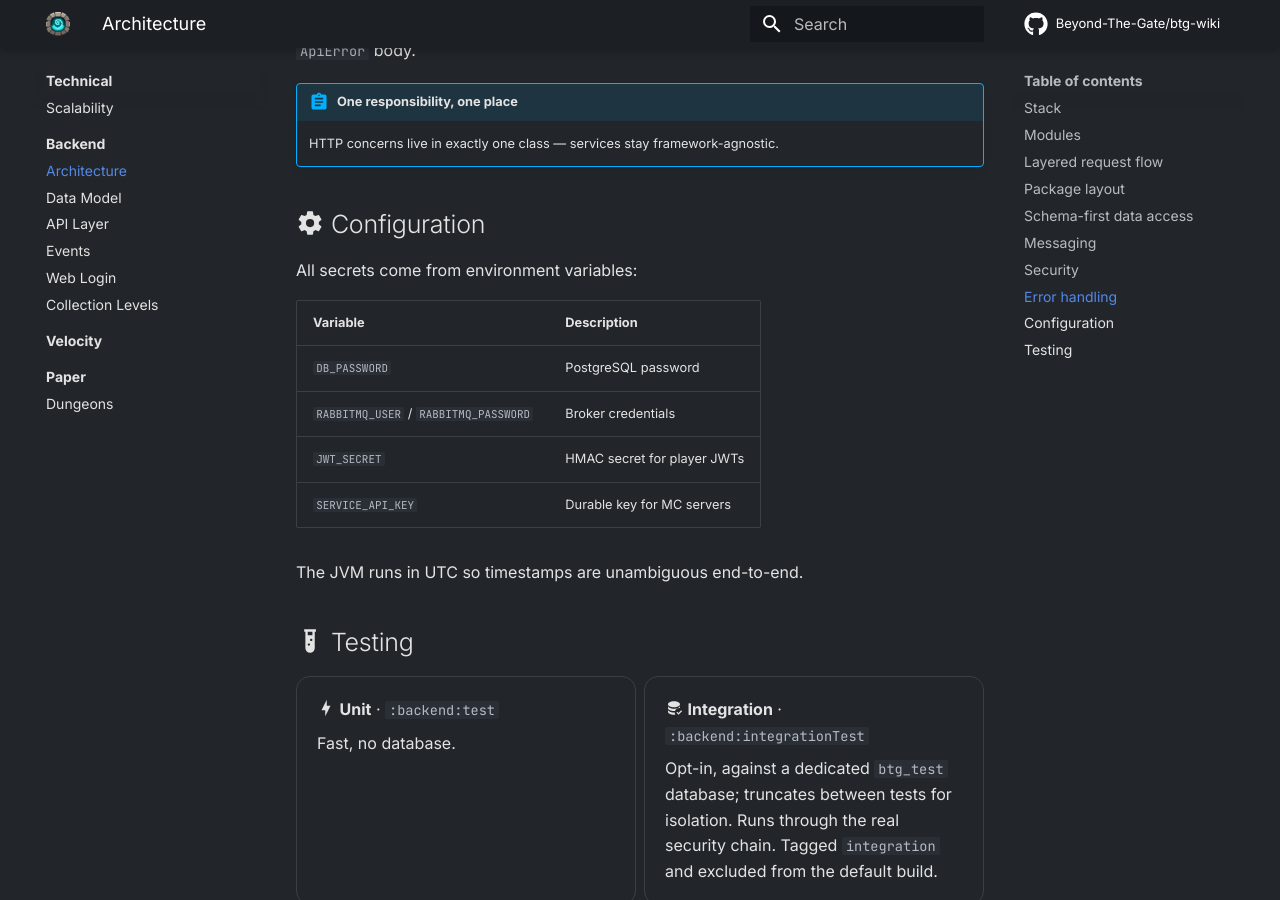
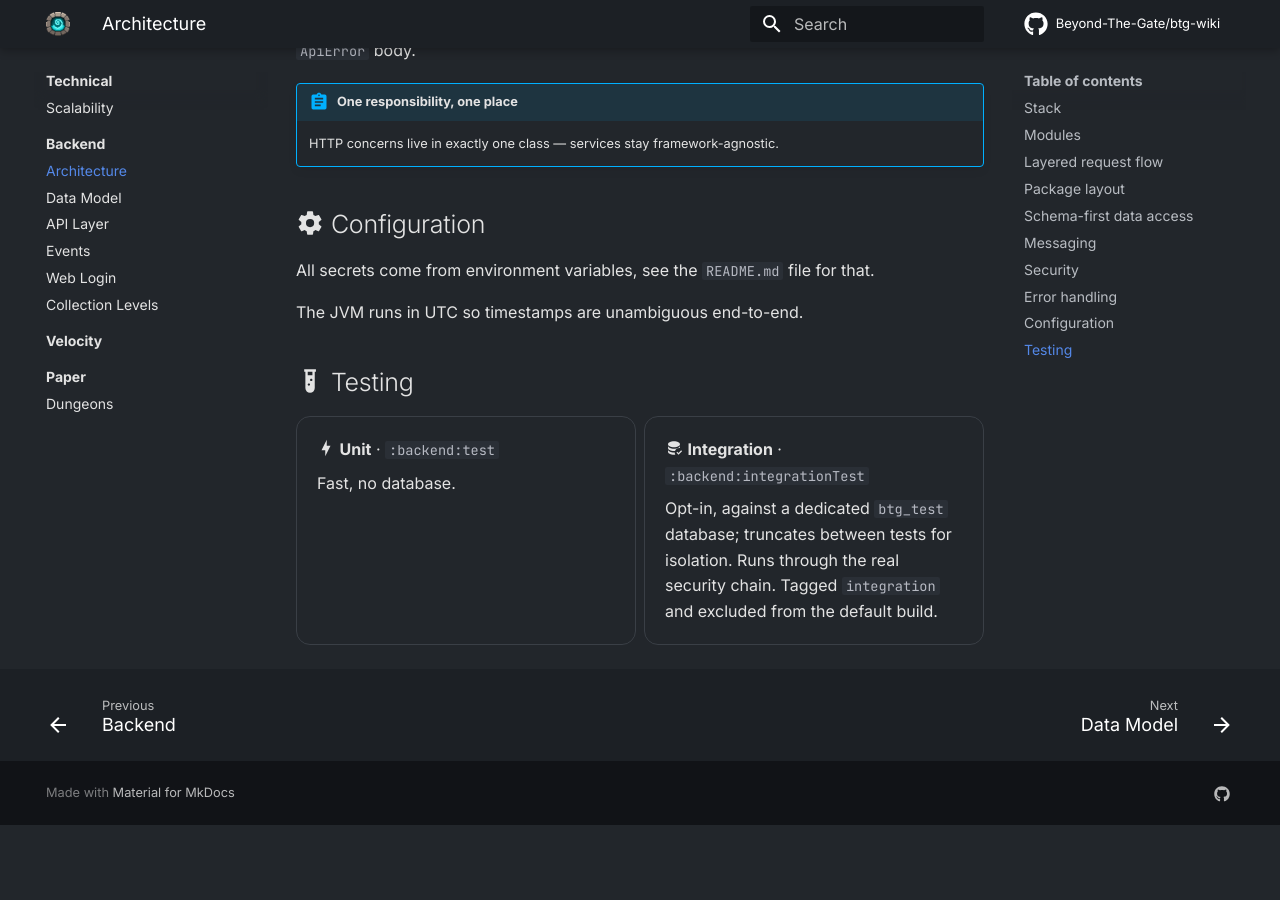
Before and after one commit to Beyond-The-Gate/btg-wiki, an MkDocs documentation site: the page built from docs/technical/backend/architecture.md, in a window 1280 px wide and 900 px high, scrolled down 3983 px. Built offline with MkDocs 1.6.1 and Material for MkDocs 9.7.7, drawn with Linux system fonts in a browser that asks for light colours; comment, search, counter and statistics services are not loaded; after the commit the page ends 4808 px from its top, so only the background shows below that.

Commit message:
Update secrets configuration section
Clarified the source of secrets and referenced README for details.

```diff
--- a/docs/technical/backend/architecture.md
+++ b/docs/technical/backend/architecture.md
@@ -149,14 +149,7 @@ Services throw **domain exceptions** (`NotFoundException`, `ConflictException`,
 
 ## :material-cog: Configuration
 
-All secrets come from environment variables:
-
-| Variable | Description |
-|---|---|
-| `DB_PASSWORD` | PostgreSQL password |
-| `RABBITMQ_USER` / `RABBITMQ_PASSWORD` | Broker credentials |
-| `JWT_SECRET` | HMAC secret for player JWTs |
-| `SERVICE_API_KEY` | Durable key for MC servers |
+All secrets come from environment variables, see the `README.md` file for that.
 
 The JVM runs in UTC so timestamps are unambiguous end-to-end.
 
```
